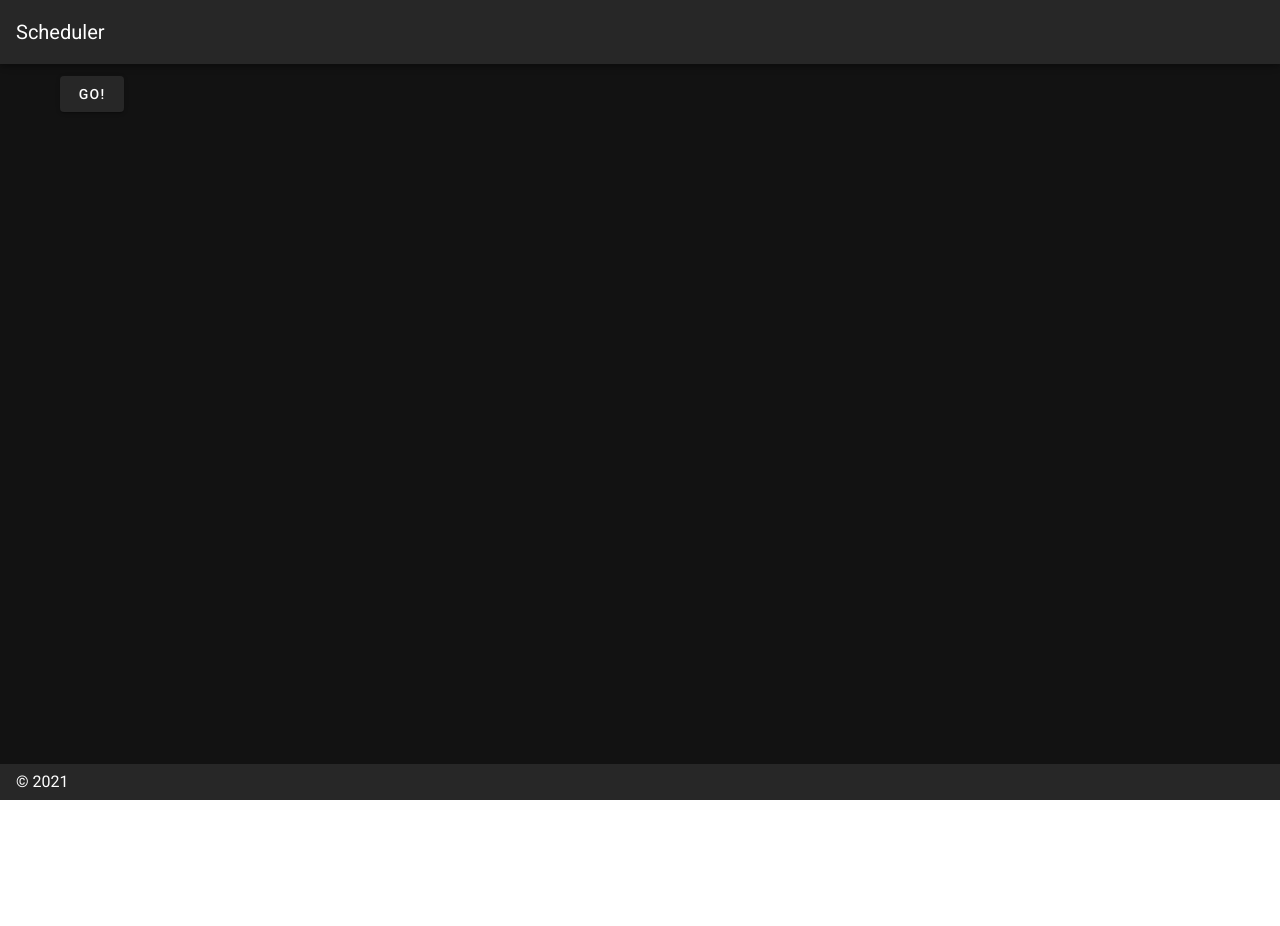
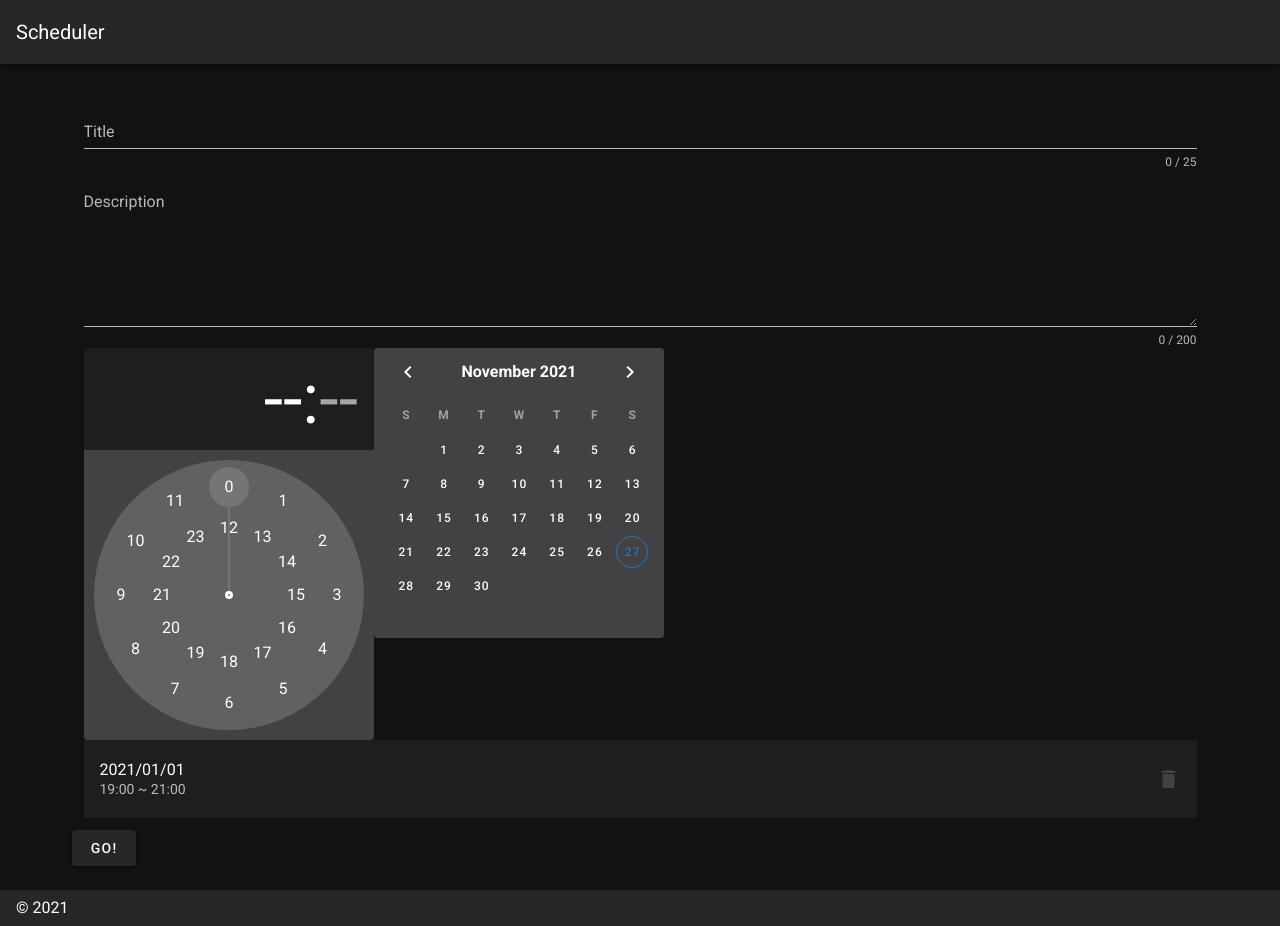
Before and after one commit to tomon9086/techpit-nuxt-scheduler, a Nuxt app in the folder app/: page / in a window 1280 px wide. Before the commit the page ends 800 px from the top, so only its background shows below. Built offline with nearby package versions, Linux system fonts and the light colour scheme.

Commit message:
add event editor component

```diff
--- /dev/null
+++ b/app/components/EventEditor.vue
@@ -0,0 +1,59 @@
+<template>
+  <v-container>
+    <!-- タイトル入力 -->
+    <v-text-field
+      label="Title"
+      required
+      counter
+      maxlength="25"
+    />
+
+    <!-- 詳細入力 -->
+    <v-textarea
+      label="Description"
+      counter
+      maxlength="200"
+    />
+
+    <!-- 時刻選択 -->
+    <v-time-picker format="24hr" />
+
+    <!-- 日付選択 -->
+    <v-date-picker
+      no-title
+      bottom
+      color="primary"
+    />
+
+    <!-- 日時選択解除 -->
+    <v-list
+      class="overflow-y-auto"
+      max-height="75vh"
+    >
+      <v-list-item align="start">
+        <v-list-item-content>
+          <v-list-item-title>
+            2021/01/01
+          </v-list-item-title>
+          <v-list-item-subtitle>
+            19:00 ~ 21:00
+          </v-list-item-subtitle>
+        </v-list-item-content>
+
+        <v-list-item-action>
+          <v-icon color="accent">
+            mdi-delete
+          </v-icon>
+        </v-list-item-action>
+      </v-list-item>
+    </v-list>
+  </v-container>
+</template>
+
+<script>
+export default {
+}
+</script>
+
+<style scoped>
+</style>
--- a/app/pages/index.vue
+++ b/app/pages/index.vue
@@ -1,8 +1,10 @@
 <template>
-  <!-- Vuetifyのボタン -->
-  <v-btn>
-    Go!
-  </v-btn>
+  <v-container>
+    <event-editor />
+    <v-btn>
+      Go!
+    </v-btn>
+  </v-container>
 </template>
 
 <script>
```
